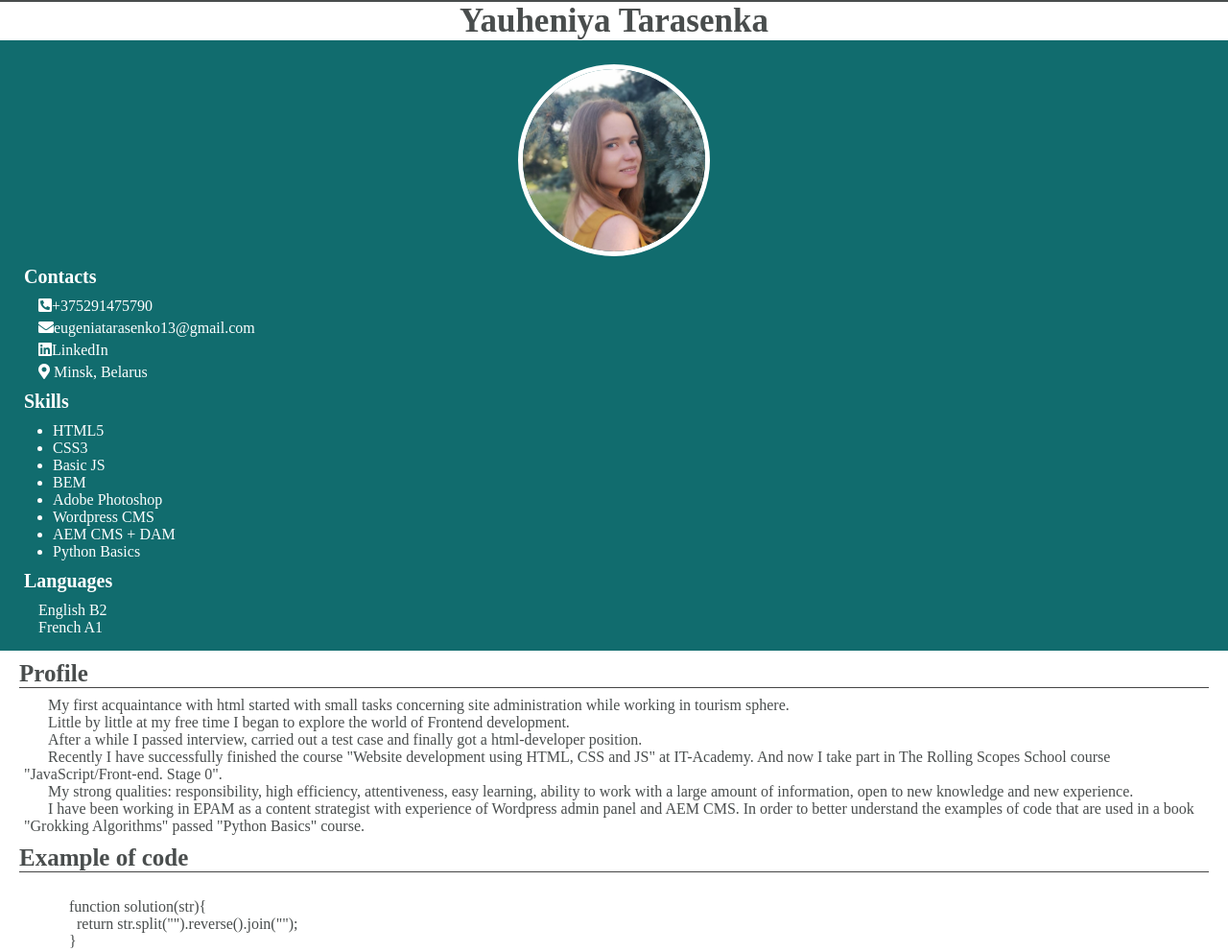
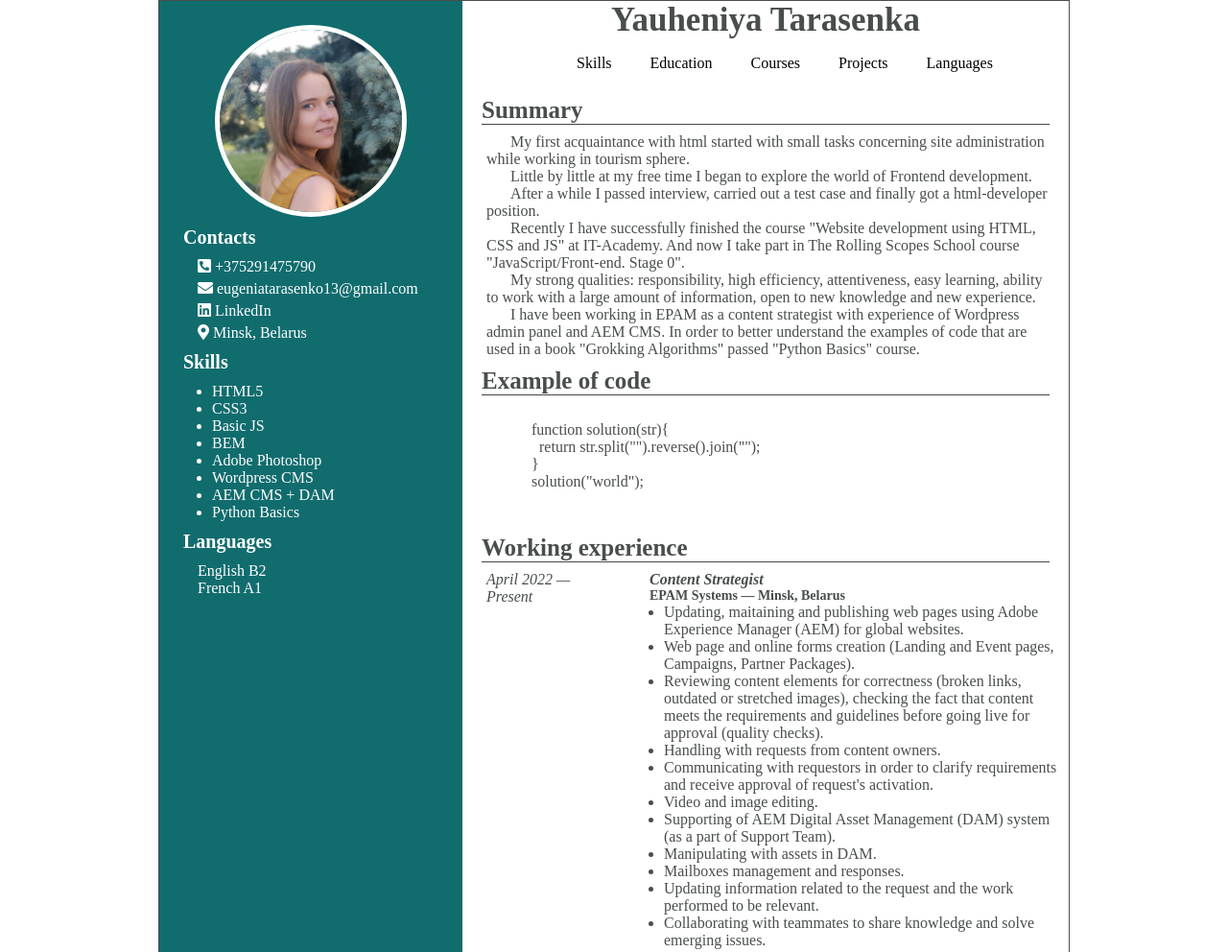
Before and after one commit to JennyTara/rsschool-cv, a plain HTML site: page index.html in a window 1280 px wide. Shown: the top 992 px of the page at 96% size. Drawn offline with Linux system fonts and the light colour scheme; a web font is replaced by a local one.

Commit message:
feat: added corrections

```diff
--- a/index.html
+++ b/index.html
@@ -11,9 +11,18 @@
   <link href="https://fonts.googleapis.com/css2?family=STIX+Two+Math&display=swap" rel="stylesheet">
     </head>
     <body>
-        <div class="cv-position"></div>
+        <div class="cv-position">
         <header class="header">
             <h1>Yauheniya Tarasenka</h1>
+            <nav class="nav">
+                <ul class="nav-list">
+                  <li class="nav-item"><a href="#skills" class="nav-link">Skills</a></li>
+                  <li class="nav-item"><a href="#education" class="nav-link">Education</a></li>
+                  <li class="nav-item"><a href="#courses" class="nav-link">Courses</a></li>
+                  <li class="nav-item"><a href="#projects" class="nav-link">Projects</a></li>
+                  <li class="nav-item"><a href="#languages" class="nav-link">Languages</a></li>
+                </ul>
+              </nav>
         </header>
         <aside class="aside">
             <img class="cv-photo" src="images/cv-foto.jpg" alt="CV Foto" width="200">
@@ -21,13 +30,13 @@
                 <h3>Contacts</h3>
                 <ul class="no-list">
                     <li>
-                        <a class="link-aside" href="tel:+375291475790"><i class="fas fa-phone-square-alt"></i>+375291475790</a>
+                        <a class="link-aside" href="tel:+375291475790"><i class="fas fa-phone-square-alt"></i> +375291475790</a>
                     </li>
                     <li>
-                        <a class="link-aside" href="mailto:eugeniatarasenko13@gmail.com"><i class="fas fa-envelope"></i>eugeniatarasenko13@gmail.com</a>
+                        <a class="link-aside" href="mailto:eugeniatarasenko13@gmail.com"><i class="fas fa-envelope"></i> eugeniatarasenko13@gmail.com</a>
                     </li>
                     <li>
-                        <a class="link-aside" href="https://www.linkedin.com/in/eugenia-tarasenko/" target="_blank"><i class="fab fa-linkedin"></i>LinkedIn</a>
+                        <a class="link-aside" href="https://www.linkedin.com/in/eugenia-tarasenko/" target="_blank"><i class="fab fa-linkedin"></i> LinkedIn</a>
                     </li>
                     <li>
                         <span><i class="fas fa-map-marker-alt"></i> Minsk, Belarus</span>
@@ -35,7 +44,7 @@
                 </ul>
             </section>
             <section>
-                <h3>Skills</h3>
+                <h3 id="skills">Skills</h3>
                 <ul>
                     <li>HTML5</li>
                     <li>CSS3</li>
@@ -48,7 +57,7 @@
                 </ul>
             </section>
             <section>
-                <h3>Languages</h3>
+                <h3 id="languages">Languages</h3>
                 <div class="paragraff-aside">
                     <p>English B2</p>
                     <p>French A1</p>
@@ -57,7 +66,7 @@
         </aside>
         <main class="main">
             <section>
-                  <h2>Profile</h2>
+                  <h2>Summary</h2>
                 <div class="paragraff-profile">
                      <p>My first acquaintance with html started with small tasks concerning site administration while working in tourism sphere.</p>
                      <p>Little by little at my free time I began to explore the world of Frontend development.</p>
@@ -81,7 +90,7 @@
             <section>
                 <h2>Working experience</h2>
                 <div class="paragraff">
-                    <p class="time-period">April 2022 &mdash; June 2022</p>
+                    <p class="time-period">April 2022 &mdash; Present</p>
                     <div>
                         <p class="position">Content Strategist</p>
                         <p class="company">EPAM Systems &mdash; Minsk, Belarus</p>
@@ -138,7 +147,7 @@
                 </div>
             </section>
             <section>
-                <h2>Education</h2>
+                <h2 id="education">Education</h2>
                 <div class="paragraff">
                     <p class="time-period">September 2011 &mdash; June 2016</p>
                     <div>
@@ -146,6 +155,9 @@
                         <p class="name">Economics and management of the tourism industry</p>
                     </div>
                 </div>
+          </section>
+          <section>
+            <h2 id="courses">Courses</h2>
             <div class="paragraff">
                 <p class="time-period">July 2020</p>
                 <div>
@@ -179,6 +191,16 @@
                 </div>
             </div>
           </section>
+          <section>
+            <h2 id="projects">Projects</h2>
+            <div class="paragraff">
+                <p class="time-period">2021 - Present</p>
+                    <div>
+                        <p class="link"><a href="https://codepen.io/Eugenia_Tarasenko/pens/public" target="_blank">Examples of my code</a></p>
+                        <p class="link"><a href="https://github.com/JennyTara/Skyway" target="_blank">Final project on the course "Website development with HTML, CSS and Javascript" at IT-Academy</a></p>
+                    </div>
+            </div>
+          </section>
         </main>
         <footer class="footer">
             <span>&copy; All rights reserved</span>
@@ -191,5 +213,6 @@
                     <img src="images/rs_school_js.svg" width="100" alt="RS School logo">
                   </a>
         </footer>
+    </div>
     </body>
 </html>
--- a/style.css
+++ b/style.css
@@ -3,6 +3,9 @@
 	margin: 0;
 	box-sizing: border-box;
 }
+html {
+    scroll-behavior: smooth;
+  }
 a{
 	text-decoration: none;
 }
@@ -11,8 +14,7 @@ a{
 	grid-template-columns: 1fr 2fr;
 	margin: 0 auto;
 	width: 100%;
-    grid-template-rows: 1fr 3fr;
-	/*max-width: 950px;*/
+	max-width: 950px;
 	border: solid 1px #494D4D;
 }
 .header {
@@ -118,16 +120,27 @@ p {
 	font-style: italic;
 
 }
-.link a{
+.link a, .nav-item a{
 	color: #000000;
 }
-.link a:hover {
+.link a:hover, .nav-link:hover {
 	text-shadow: #FFFF00 1px 0 5px;
 }
 .project_photo {
 	width:70%;
 	margin: 25px;
 }
+.nav-list {
+    display: flex;
+    justify-content: center;
+    align-items: center;
+    list-style: none;
+  }
+  .nav-link {
+    padding: 0 20px;
+    line-height: 50px;
+    transition: .3s;
+  }
 @media (max-width: 1024px) {
 	.cv-position {
 		grid-template-columns: minmax(320px, 1fr);
```
Lines whose indentation alone changed are shown as unchanged.
